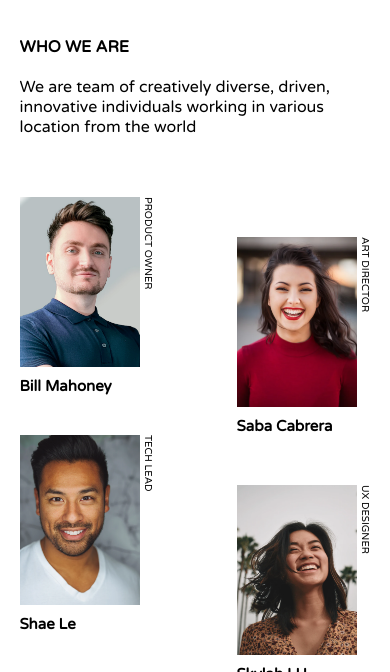
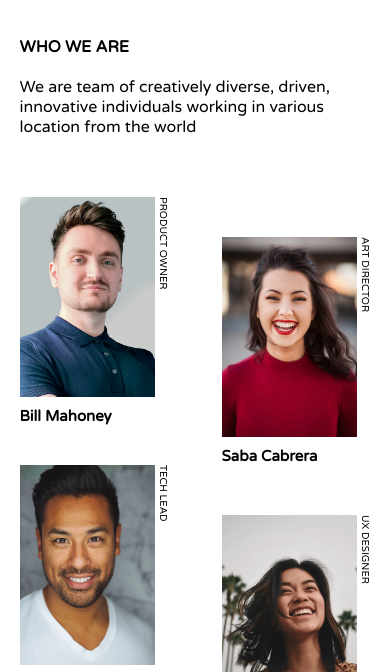
Before and after one commit to Gouravk/My-Team-Page, a plain HTML site: page index.html in a window 390 px wide. Shown: the part 129-801 px from the top of the page. Drawn offline with Linux system fonts and the light colour scheme.

Commit message:
Edited Photo Size

```diff
--- a/style.css
+++ b/style.css
@@ -161,8 +161,8 @@ main{
 
     }
     .img-sec{
-        width: 120px;
-        height: 170px;
+        width: 135px;
+        height: 200px;
     }
     .designation{
         font-family: 'Varela Round', sans-serif;
```
